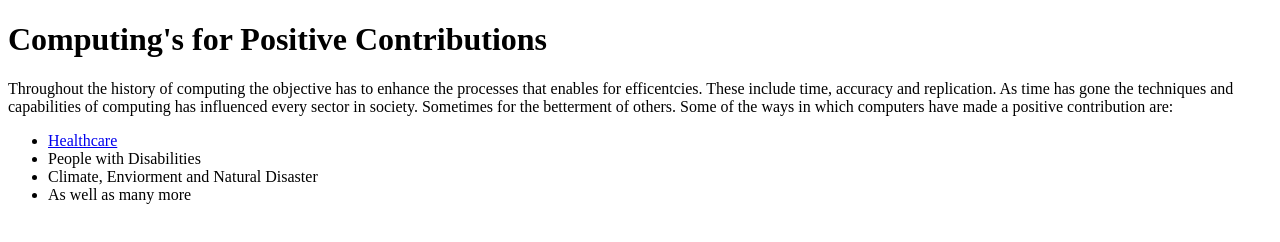
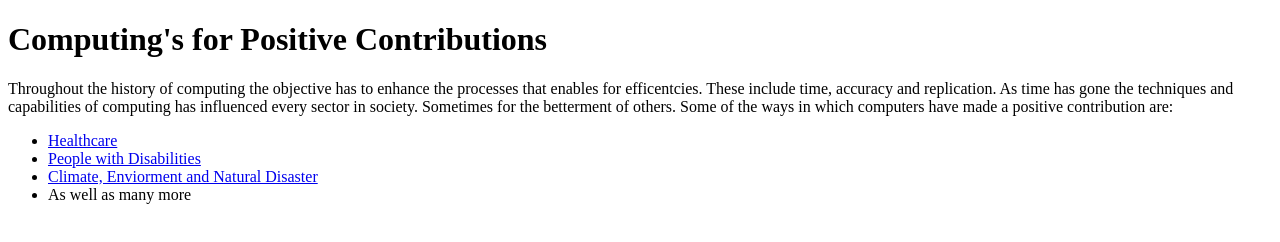
Before and after one commit to PagosPyro/Formative-Website, a plain HTML site: page index.html in a window 1280 px wide. Drawn offline with Linux system fonts and the light colour scheme.

Commit message:
adding hyperlinks to list

```diff
--- a/index.html
+++ b/index.html
@@ -13,8 +13,8 @@
         </p>
         <ul>
             <li><a href="Healthcare.html">Healthcare</a></li>
-            <li>People with Disabilities</li>
-            <li>Climate, Enviorment and Natural Disaster</li>
+            <li><a href="Disabilities.html">People with Disabilities</a></li>
+            <li><a href="Enviroment.html">Climate, Enviorment and Natural Disaster</a></li>
             <li>As well as many more</li>
         </ul>
     </body>
```
